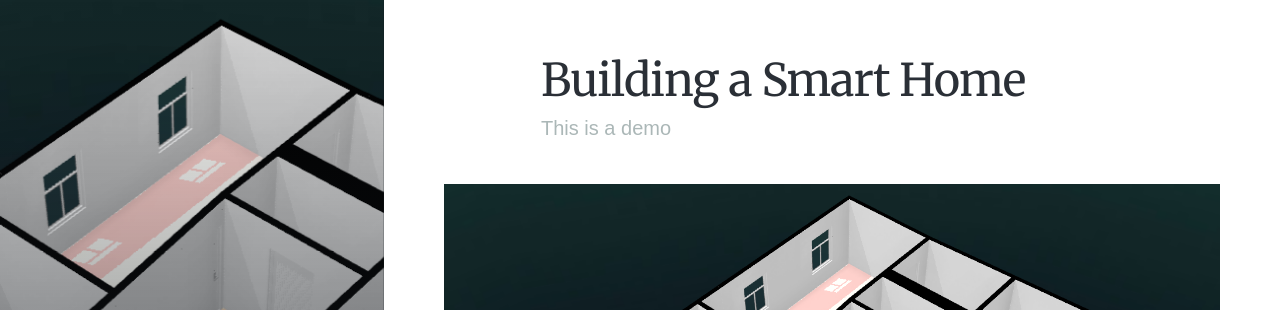
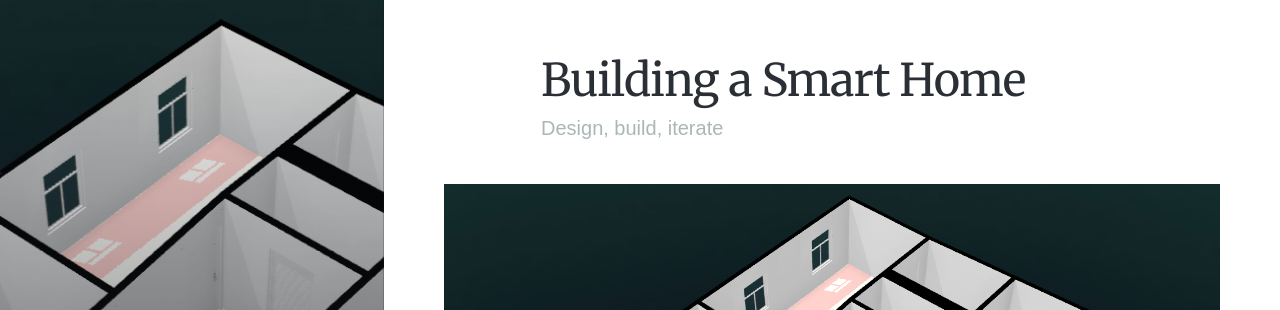
Before and after one commit to olivergillcom/olivergillblog.github.io, a Jekyll site: the page built from _projects/2020-09-06-smart-home.md, in a window 1280 px wide and 900 px high. Shown: the top 310 px of the window. Built offline with Jekyll 4.4.1, drawn with Linux system fonts in a browser that asks for light colours; nearby versions of some CDN libraries; some web fonts are replaced.

Commit message:
Update 2020-09-06-smart-home.md

```diff
--- a/_projects/2020-09-06-smart-home.md
+++ b/_projects/2020-09-06-smart-home.md
@@ -1,6 +1,6 @@
 ---
 title: 'Building a Smart Home'
-subtitle: 'This is a demo'
+subtitle: 'Design, build, iterate'
 date: 2020-09-06 00:00:00
 featured_image: '/images/posts/floorplan-3d.png'
 ---
```
